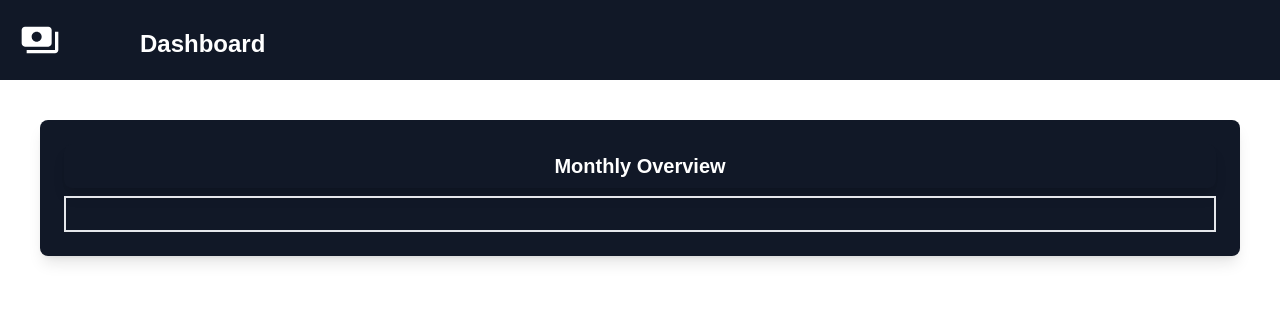
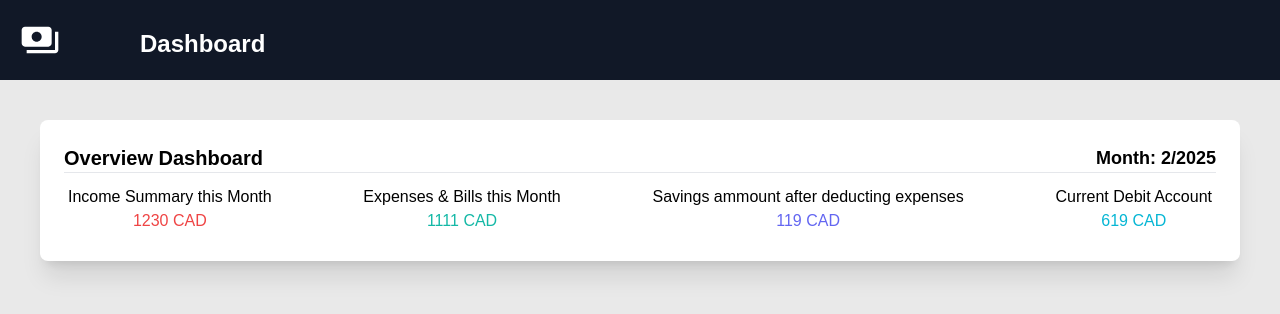
Before and after one commit to tienphap1405/financial-tracker-web-app, a Next.js app: page /overview-page in a window 1280 px wide. Shown: the top 314 px of the page. Built offline with nearby package versions, Linux system fonts and the light colour scheme.

Commit message:
Finish overview for month

```diff
--- a/app/components/overview-table.js
+++ b/app/components/overview-table.js
@@ -1,12 +1,44 @@
+
 export default function Overview() {
+    const currentMonth = new Date().getMonth() + 1;
+    const currentYear = new Date().getFullYear();
+    const incomedata = 1230;
+    const Expenses = 1111;
+    const saving = incomedata - Expenses;
+    const debit = 500 + saving;
+
     return (
-        <div className="flex bg-gray-900 p-6 rounded-lg shadow-lg mt-10 ml-10 mr-10 flex-col">
-            <div className="flex bg-gray-900 p-2 mb-2 justify-center flex-grow rounded-lg shadow-lg">
-                <h1 className="font-bold text-xl text-white">Monthly Overview</h1>
+        <div className="flex bg-white p-6 w-100 rounded-lg shadow-xl mt-10 ml-10 mr-10 flex-col text-black border-1">
+            <div className="flex justify-between">
+                <h1 className="text-xl font-bold">Overview Dashboard</h1>
+                <h1 className="text-lg font-bold">Month: {currentMonth}/{currentYear}</h1>
             </div>
-            <div className="flex flex-col border-2 border-gray-200 p-4">
+
+            <hr></hr>
+
+            <div className="flex justify-between mt-2 ">
+                <div className="flex flex-col items-center p-1">
+                    <h1>Income Summary this Month</h1>
+                    <p className="text-red-500">{incomedata} CAD</p>
+                </div>
+
+                <div className="flex flex-col items-center p-1">
+                    <h1>Expenses & Bills this Month</h1>
+                    <p className="text-teal-500">{Expenses} CAD</p>
+                </div>
+
+                <div className="flex flex-col items-center p-1">
+                    <h1>Savings ammount after deducting expenses</h1>
+                    <p className="text-indigo-500">{saving} CAD</p>
+                </div>
+
+                <div className="flex flex-col items-center p-1">
+                    <h1>Current Debit Account</h1>
+                    <p className="text-cyan-500">{debit} CAD</p>
+                </div>
 
             </div>
+
         </div>
     );
 }
--- a/app/globals.css
+++ b/app/globals.css
@@ -3,13 +3,13 @@
 @tailwind utilities;
 
 :root {
-  --background: #ffffff;
+  --background: #e9e9e9;
   --foreground: #171717;
 }
 
 @media (prefers-color-scheme: dark) {
   :root {
-    --background: #ffffff;
+    --background: #e9e9e9;
     --foreground: #ededed;
   }
 }
```
